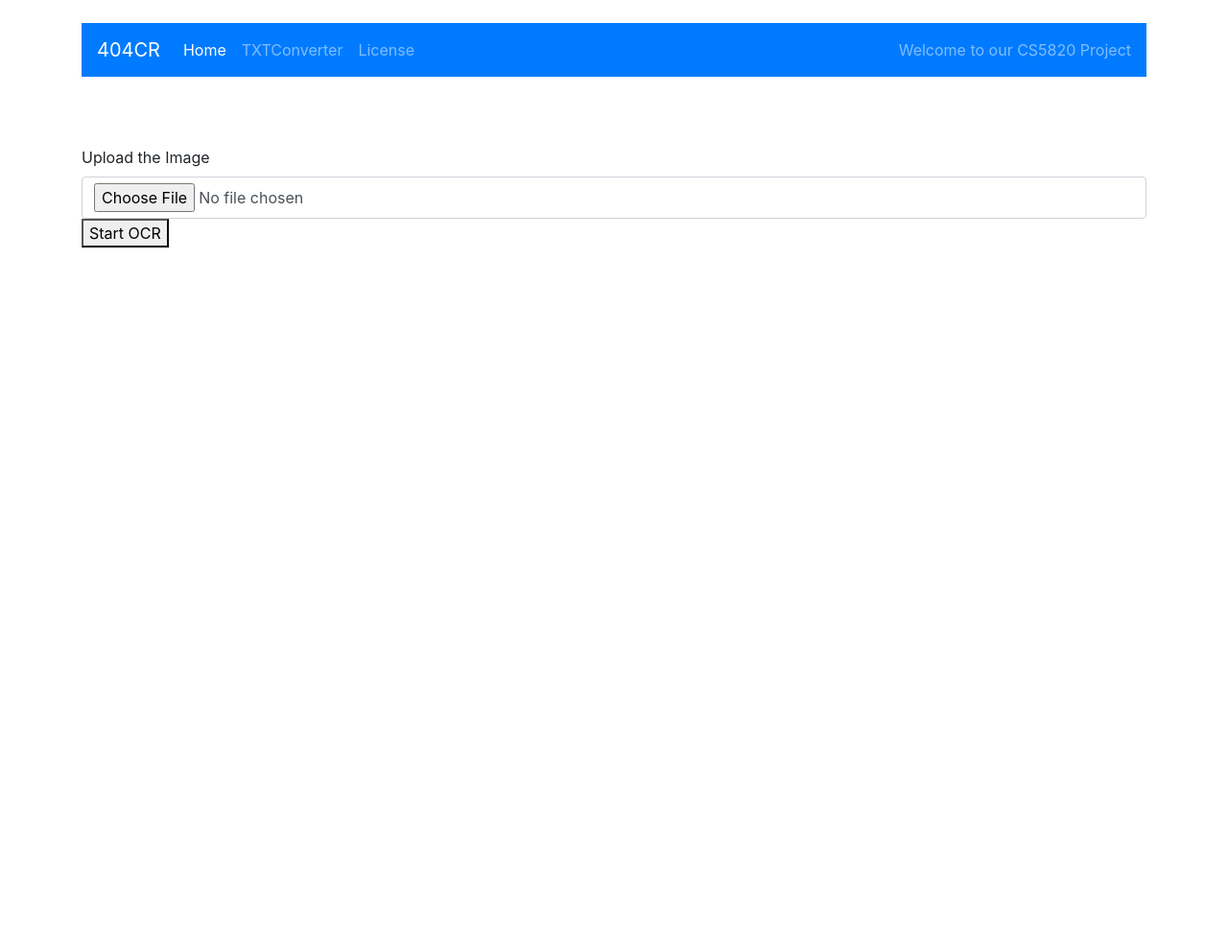
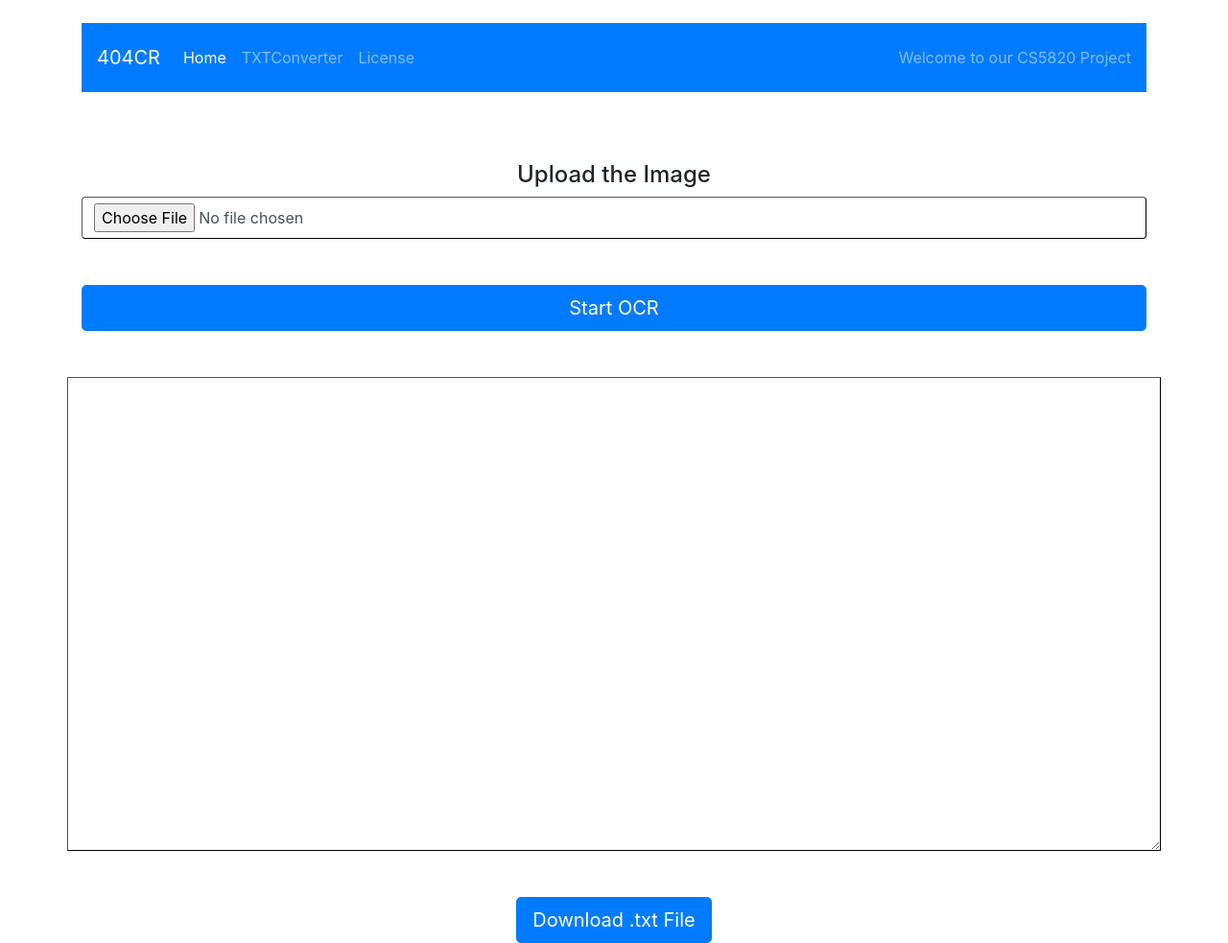
Before and after one commit to hopefetrow/ocr-app, a Django app: page /text/ in a window 1280 px wide. Shown: the whole page at 96% size. Before the commit the page ends 258 px from the top, so only its background shows below. Run offline with Django 3.2, Linux system fonts and the light colour scheme; some libraries are stand-ins or nearby versions.

Commit message:
Modified Text File

```diff
--- a/teamocr/appocr/templates/base.html
+++ b/teamocr/appocr/templates/base.html
@@ -14,7 +14,7 @@
   <br>
     <div class="container">
 
-        <nav class="navbar navbar-expand-lg navbar-dark bg-primary">
+        <nav class="navbar navbar-expand-lg navbar-dark bg-primary py-3">
         <a class="navbar-brand" href="#">404CR</a>
         <button class="navbar-toggler" type="button" data-toggle="collapse" data-target="#navbarText" aria-controls="navbarText" aria-expanded="false" aria-label="Toggle navigation">
             <span class="navbar-toggler-icon"></span>
@@ -50,5 +50,7 @@
     <script src="https://code.jquery.com/jquery-3.2.1.slim.min.js" integrity="sha384-KJ3o2DKtIkvYIK3UENzmM7KCkRr/rE9/Qpg6aAZGJwFDMVNA/GpGFF93hXpG5KkN" crossorigin="anonymous"></script>
     <script src="https://cdnjs.cloudflare.com/ajax/libs/popper.js/1.12.9/umd/popper.min.js" integrity="sha384-ApNbgh9B+Y1QKtv3Rn7W3mgPxhU9K/ScQsAP7hUibX39j7fakFPskvXusvfa0b4Q" crossorigin="anonymous"></script>
     <script src="https://maxcdn.bootstrapcdn.com/bootstrap/4.0.0/js/bootstrap.min.js" integrity="sha384-JZR6Spejh4U02d8jOt6vLEHfe/JQGiRRSQQxSfFWpi1MquVdAyjUar5+76PVCmYl" crossorigin="anonymous"></script>
-  </body>
+
+
+ </body>
 </html>
--- a/teamocr/appocr/templates/home.html
+++ b/teamocr/appocr/templates/home.html
@@ -2,7 +2,6 @@
 
 {% block content %}
 
-<label class="form-label" for="customFile">Upload the Image</label>
-<input type="file" class="form-control" id="customFile" />
+Here we are going to see the PowerPoint slides
 
 {% endblock %}
--- a/teamocr/appocr/templates/text.html
+++ b/teamocr/appocr/templates/text.html
@@ -3,15 +3,73 @@
 {% comment %} Do not touch, BOMB disposal unit working on it {% endcomment %}
 {% block content %}
 
+
     <form method="post" enctype="multipart/form-data">
+
         {% csrf_token %}
-        <label class="form-label" for="customFile">Upload the Image</label>
-        <input type="file" class="form-control" id="image" name="image" />
-        <button class="button-primary" type="submit">Start OCR</button>
+
+        <h4 class="text-center">Upload the Image</h4>
+        <input type="file" class="form-control" id="image" name="image" style="border:1px outset #000000;"/>
+
+        {% comment %} for line break before the submit {% endcomment %}
+        <br><br>
+
+        {% comment %} for the submit form {% endcomment %}
+        <div class="text-center">
+             <button type="submit" class="btn btn-primary btn-lg btn-block" type="submit">Start OCR</button>
+        </div>
+        {% comment %} End of submit form {% endcomment %}
+
     </form>
 
     {% comment %} For output {% endcomment %}
-    <div style="min-width: 100%; min-height: 100%; border: 1em;">
-        <p> {{ text }} </p>
+    <br><br>
+
+    <div class="row">
+        {% comment %} From views.py {% endcomment %}
+        <textarea class="form-control rounded-0" id="text-val" rows="20" cols="10" style="border:1px outset #000000;">
+            {{ text }}
+        </textarea>
+         {% comment %} End of the output {% endcomment %}
     </div>
+
+    {% comment %} Line Break before Download {% endcomment %}
+    <br>
+    <br>
+
+    <div class="text-center">
+        <button type="submit" class="btn btn-primary btn-lg" id="dwn-btn">Download .txt File</button>
+    </div>
+
+    {% comment %} End of the html file {% endcomment %}
+
+{% comment %} Javascript for document saver {% endcomment %}
+<script>
+
+    function download(filename, text) {
+    var element = document.createElement('a');
+    element.setAttribute('href', 'data:text/plain;charset=utf-8,' + encodeURIComponent(text));
+    element.setAttribute('download', filename);
+
+    element.style.display = 'none';
+    document.body.appendChild(element);
+
+    element.click();
+
+    document.body.removeChild(element);
+    }
+
+    // Start file download.
+        document.getElementById("dwn-btn").addEventListener("click", function() {
+    // Generate download of hello.txt file with some content
+        var text = document.getElementById("text-val").value;
+        var filename = "4O4CR.txt";
+
+        download(filename, text);
+    }, false);
+
+
+</script>
 {% endblock %}
+
+{% comment %} End of the document {% endcomment %}
```
